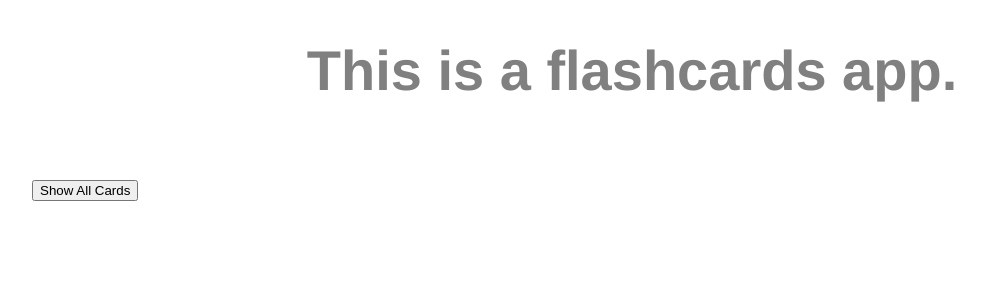
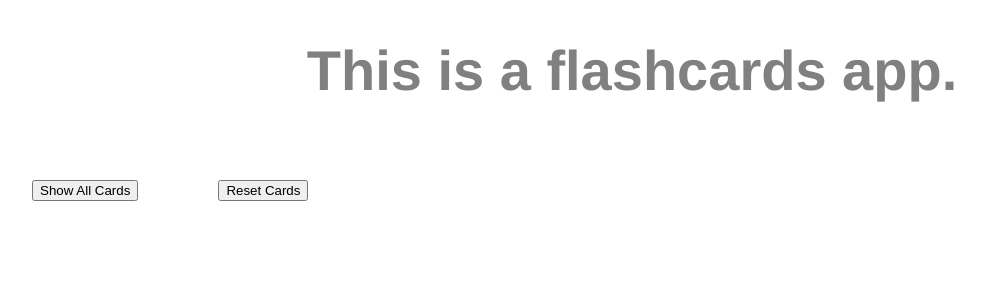
Before and after one commit to vokamura/flashcard-festival, a React (Create React App) app: page / in a window 1280 px wide. Shown: the top 300 px of the page, without its empty margins (8-993 px from the left). Built offline with nearby package versions, Linux system fonts and the light colour scheme.

Commit message:
reset button

```diff
--- a/src/App.scss
+++ b/src/App.scss
@@ -29,7 +29,7 @@ p {
     //justify-content: center;
 }
 
-.board {
+#id {
     position: relative;
 }
 
--- a/src/CardBuild.js
+++ b/src/CardBuild.js
@@ -18,8 +18,6 @@ const AllCardBuild = (props) => {
             e.target.childNodes[1].classList.remove("hideElement");
         }
     }
-
-    const showClass = props.isClicked ? "showElement" : "hideElement";
 
     const showCards = addCards.map((e, index) =>
         <div
--- a/src/CardLayout.js
+++ b/src/CardLayout.js
@@ -8,21 +8,33 @@ class CardLayout extends Component {
       this.state = {
           isClicked: false,
           cardData: [],
+          showBoard: true
       }
       this.showCards = this.showCards.bind(this);
+      this.resetCards = this.resetCards.bind(this);
   }
 
   showCards(){
-    this.setState({ isClicked: true });
-    this.setState({ cardData: data });
+    this.setState({
+        isClicked: true,
+        cardData: data,
+        showBoard: true
+    });
   }
+
+
+  resetCards(){
+      console.log("Card reset");
+      this.setState({ showBoard: false });
+    }
 
     render(){
         let { isClicked, cardData } = this.state;
         return(
-            <div className="board">
+            <div id="board">
                 <button onClick={this.showCards}>Show All Cards</button>
-                <AllCardBuild cardData={cardData} isClicked={isClicked}/>
+                <button onClick={this.resetCards}>Reset Cards</button>
+                {this.state.showBoard ? <AllCardBuild cardData={cardData} isClicked={isClicked}/> : null}
             </div>
         );
     }
```
